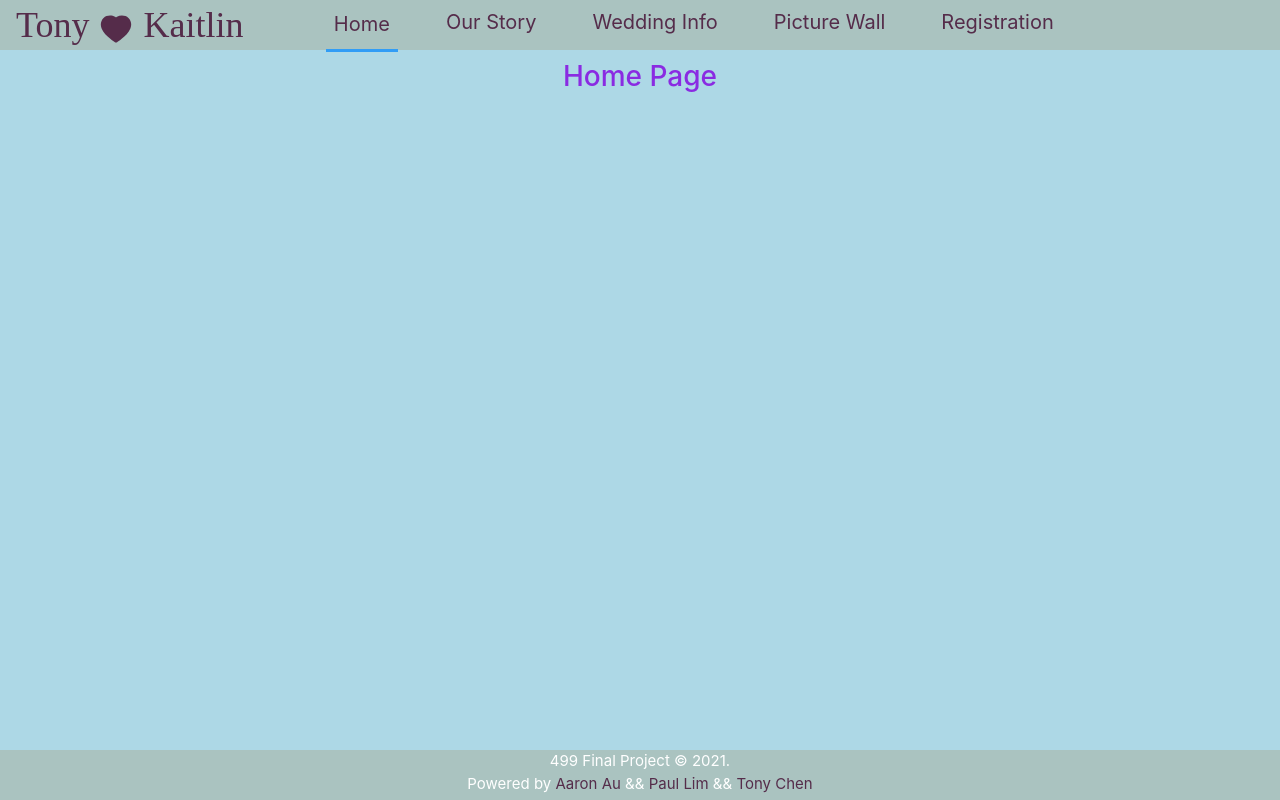
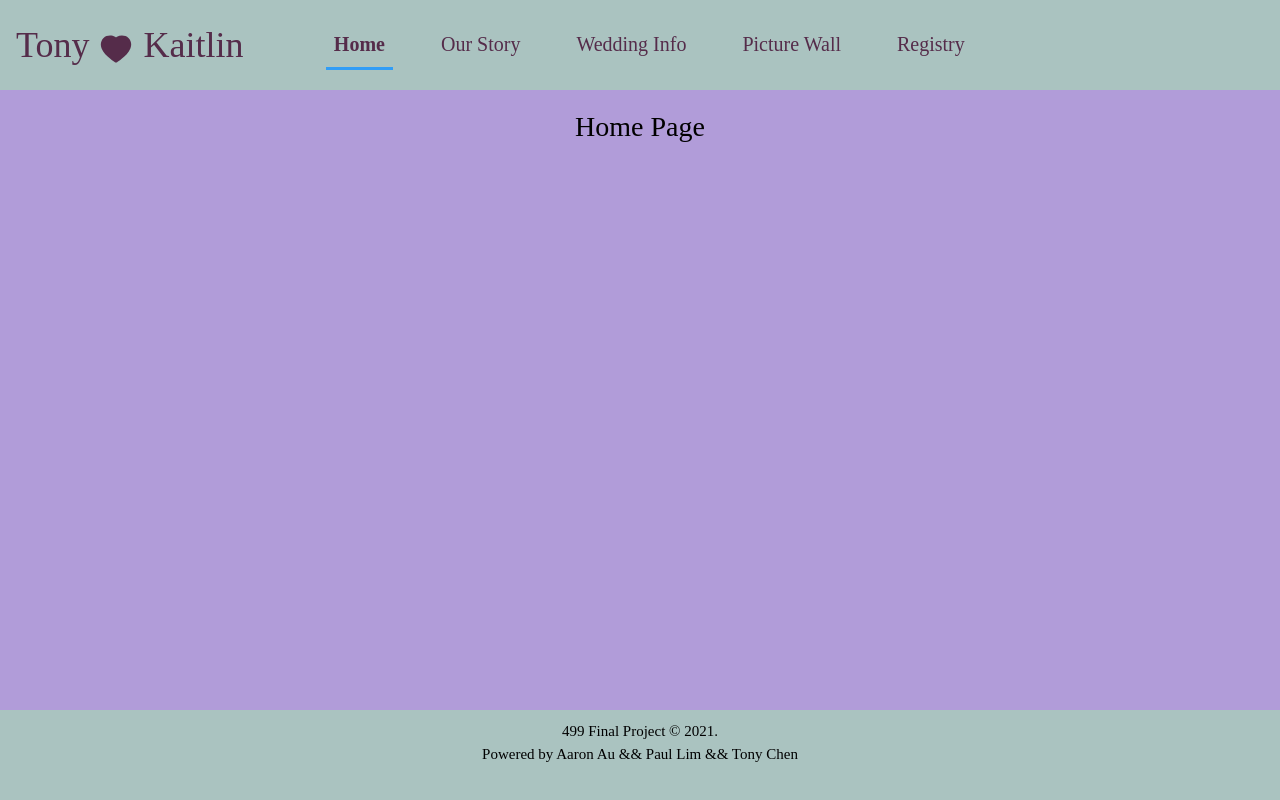
Before and after one commit to TJC1997/final-project-team-28, a Next.js app: page / in a window 1280 px wide. Built offline with nearby package versions, Linux system fonts and the light colour scheme.

Commit message:
fixed some styling

```diff
--- a/components/TopNavbar.js
+++ b/components/TopNavbar.js
@@ -41,11 +41,11 @@ export default function TopNavbar(props) {
             <Nav.Link href="/picturewall">Picture Wall</Nav.Link>
           )}
           {props.registration ? (
-            <Nav.Link className=" active .nav-link" href="/registration">
+            <Nav.Link className=" active .nav-link" href="/registry">
               Registration
             </Nav.Link>
           ) : (
-            <Nav.Link href="/registration">Registration</Nav.Link>
+            <Nav.Link href="/registry">Registry</Nav.Link>
           )}
         </Nav>
       </Navbar.Collapse>
--- a/pages/registration.js
+++ b/pages/registry.js
@@ -7,7 +7,7 @@ const Registration = () => {
       <TopNavbar registration />
       <div className="main-contents">
         <div className="registrateBack">
-          <h3 className="registration">Registration Page</h3>
+          <h2 className="registration">Registry Page</h2>
           <h4 className="registration">
             {" "}
             Here is a few stores we registered with:
--- a/styles/globals.css
+++ b/styles/globals.css
@@ -6,7 +6,7 @@ body > div:first-child,
 div#__next,
 div#__next > div {
   height: 95% !important;
-  background-color: lightblue !important;
+  background-color: #b19cd9 !important;
 }
 
 * {
@@ -14,14 +14,20 @@ div#__next > div {
 }
 /*The following CSS are for the .main-contents and layout */
 .main-contents {
-  margin-top: 10px;
   margin-bottom: 10px;
   text-align: center;
   height: auto !important;
 }
 
 .main-contents h3 {
-  color: blueviolet;
+  color: black;
+  font-family: "Lucida Handwriting", cursive;
+  margin-top: 20px;
+}
+
+.main-contents h2 {
+  color: black;
+  font-family: "Lucida Handwriting", cursive;
 }
 
 /*The following CSS are for the TopNavBar */
@@ -32,7 +38,7 @@ div#__next > div {
 .nav-link {
   color: #552c4a !important;
   font-size: large;
-  font-weight: 400;
+  font-family: "Lucida Handwriting", cursive;
 }
 
 .navbar-toggler {
@@ -43,7 +49,7 @@ div#__next > div {
 .nav-link.active {
   border-bottom: 3px solid #319df6;
   width: fit-content;
-  padding: 10px;
+  font-weight: bold;
 }
 
 .navbar-brand {
@@ -59,24 +65,29 @@ nav {
 
 nav,
 footer {
-  height: 50px;
+  height: 90px;
 }
 
 /*The following CSS are for the Footer */
 
-.footer a {
-  color: #552c4a;
+footer a {
+  color: black;
+}
+
+footer a:hover {
+  text-decoration: none;
 }
 
 footer {
-  margin-top: 10px;
   text-align: center;
+  padding-top: 10px;
   font-size: 15px;
-  color: white;
+  color: black;
   background-color: #aac3c0;
-  position: "absolute";
+  position: absolute;
   bottom: 0;
-  width: "100%";
+  width: 100%;
+  font-family: "Lucida Handwriting", cursive;
 }
 
 /*The following CSS are for the Registration page */
@@ -99,15 +110,33 @@ footer {
 
 .icon {
   font-size: 100px;
+  color: purple;
+}
+
+@media screen and (max-width: 850px) {
+  .store {
+    display: flex;
+    flex-direction: column;
+    margin-top: 100px;
+  }
+  .icon {
+    margin-top: 20px;
+    font-size: 80px;
+    padding: 10px;
+  }
+  .thanks {
+    margin-top: 250px;
+    padding-bottom: 30px;
+  }
 }
 
 .thanks {
   text-align: center;
-  color: #552c4a;
+  color: black;
 }
 
 .link {
-  color: #552c4a;
+  color: black;
 }
 
 .mr-auto a {
@@ -133,7 +162,7 @@ footer {
   background-size: cover;
 }
 
-.registrateBack h3 {
+.registrateBack h2 {
   padding-top: 100px;
   font-size: 50px;
   color: lightblue;
@@ -192,12 +221,12 @@ h4 {
 }
 
 .picture-card h5 {
-  color: blueviolet;
+  color: black;
 }
 
 .picture-group-title {
   text-align: start !important;
-  color: blue !important;
+  color: black !important;
   margin: 20px;
 }
 
@@ -208,3 +237,21 @@ h4 {
   text-align: center;
   height: 900px;
 }
+
+.navbar-nav {
+  display: flex;
+  flex-direction: column;
+  padding-left: 0;
+  margin: 0px;
+  list-style-type: none;
+}
+
+p {
+  color: black;
+}
+
+h4 {
+  color: black;
+  padding: 20px;
+  font-family: "Lucida Handwriting", cursive;
+}
```
